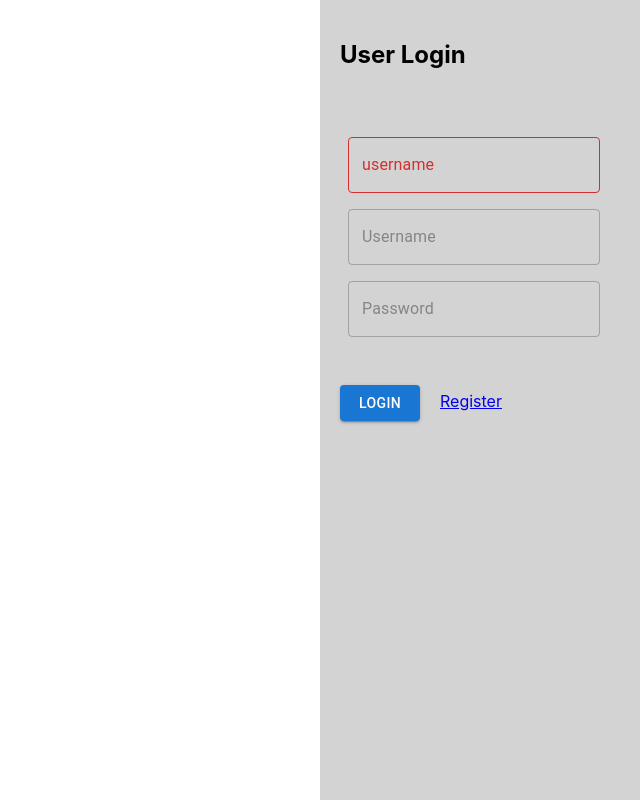
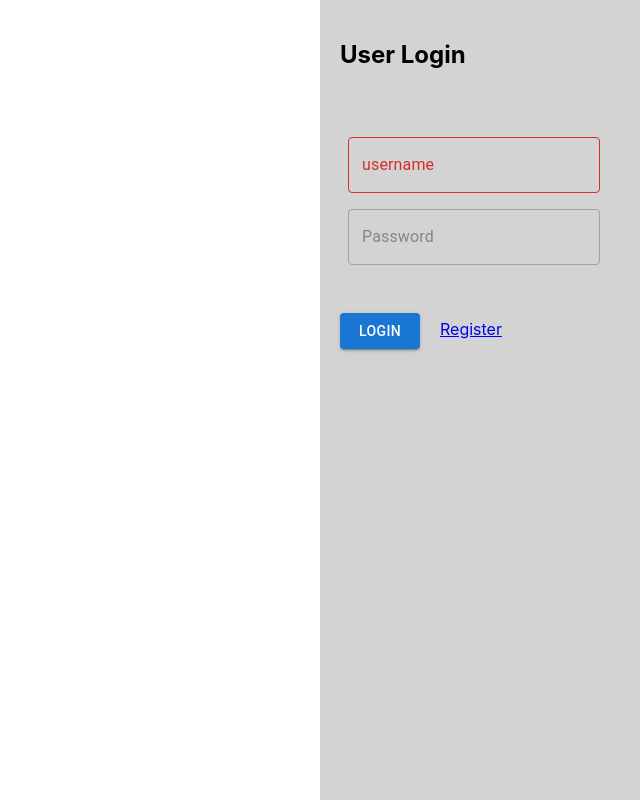
Before and after one commit to jamespeterjacob/adonai, a React (Create React App) app: page /login in a window 1280 px wide. Shown: the whole page, without its empty margins (640-1280 px from the left). Built offline with nearby package versions, Linux system fonts and the light colour scheme; data requests are answered from the project's data file.

Commit message:
modified:   src/components/auth/Login.js

```diff
--- a/src/components/auth/Login.js
+++ b/src/components/auth/Login.js
@@ -114,16 +114,16 @@ sessionStorage.clear();
                         </div>
                         <div className="card-body" style={{backgroundColor:'lightgray', padding:'20px'}}>
                         <div>
-        <TextField
+        {/* <TextField
           error
           id="outlined-error"
           label="username"
         //   defaultValue="Hello World"
-        />
+        /> */}
       </div>
                             <div className="form-group" >
                                 {/* <label>User Name <span className="errmsg">*</span></label> */}
-                                <TextField value={username} onChange={e => usernameupdate(e.target.value)} className="" style={{minHeight:'30px'}} placeholder="Username" ></TextField>
+                                <TextField error id="outlined-error" label="username" value={username} onChange={e => usernameupdate(e.target.value)} className="" style={{minHeight:'30px'}} placeholder="Username" ></TextField>
                             </div>
                             <div className="form-group">
                                 {/* <label>Password <span className="errmsg">*</span></label> */}
```
